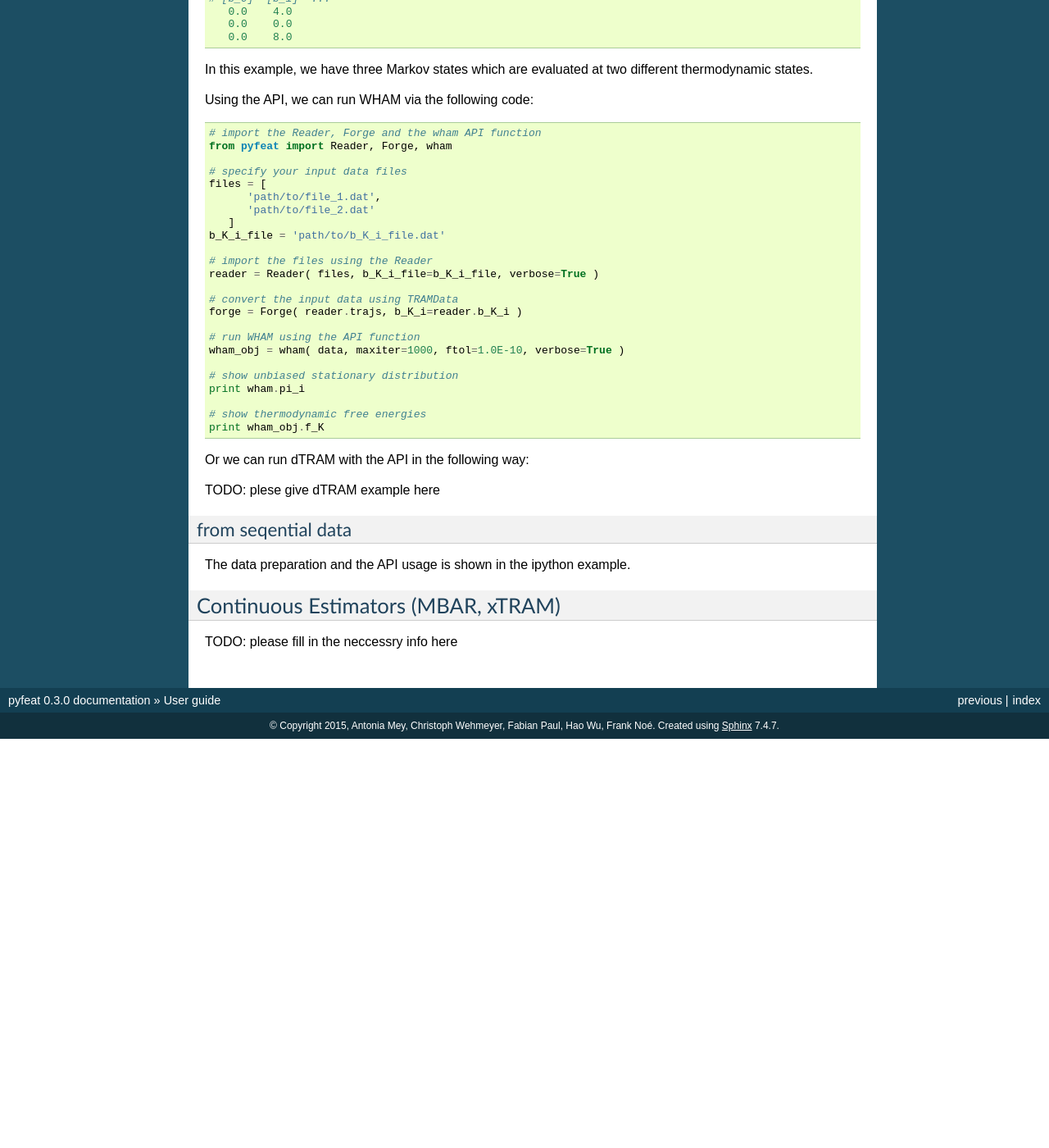
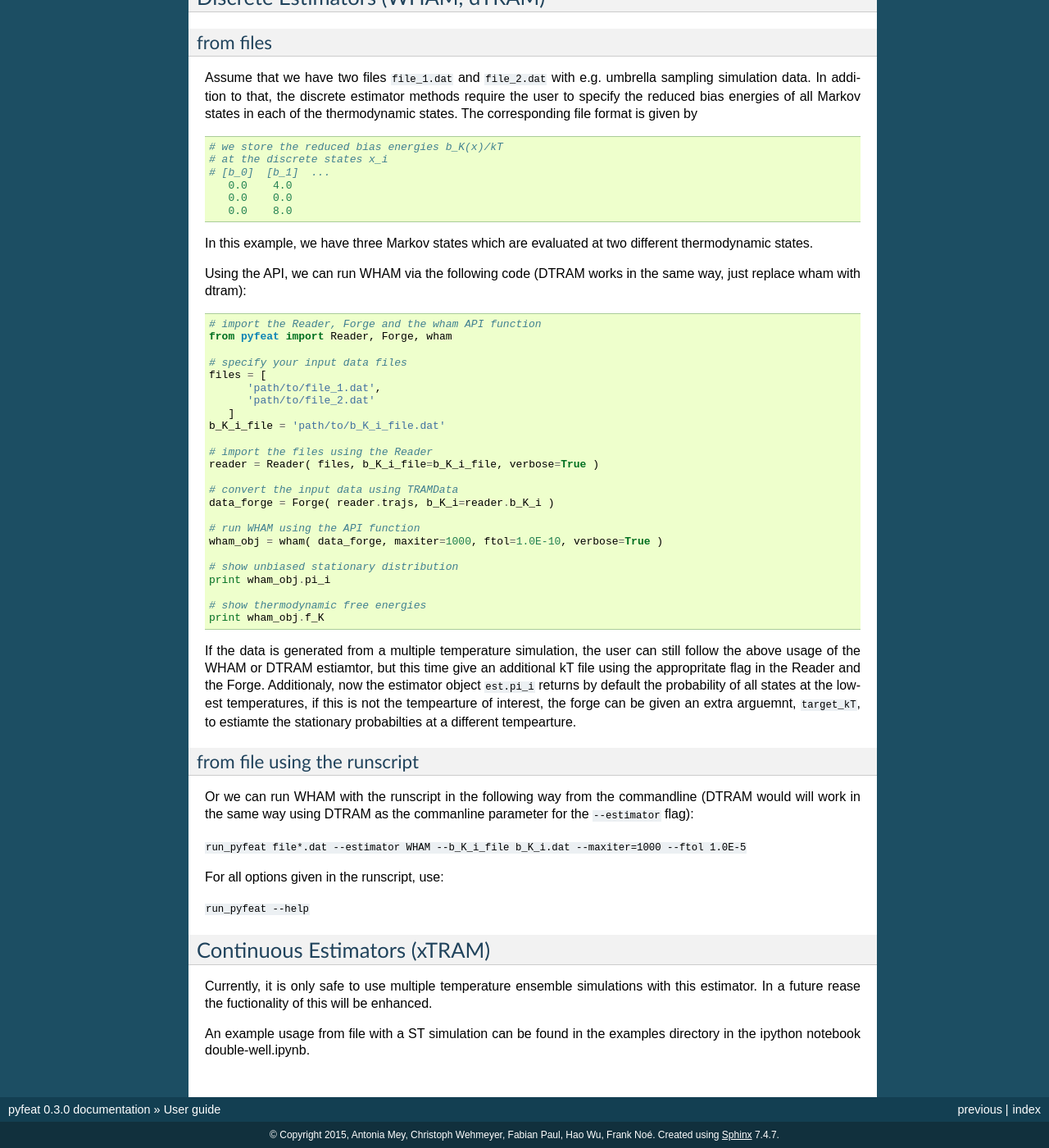
Before and after one commit to markovmodel/pyfeat, a Sphinx documentation site: the page built from doc/source/usr.rst, in a window 1280 px wide and 1400 px high, scrolled down 1442 px. Shown: the whole window at 82% size. Built offline with Sphinx 7.4.7, drawn with Linux system fonts in a browser that asks for light colours; before the commit the page ends 2343 px from its top, so only the background shows below that; some of the changed text lies outside the part shown.

Commit message:
minor changes

```diff
--- a/doc/source/install.rst
+++ b/doc/source/install.rst
@@ -45,12 +45,6 @@
 
    python setup.py install [--user]
 
-To build the C-extensions in place, you can also run:
-
-.. code-block:: bash
-
-   python setup.py build_ext --inplace
-
 For a development installation run:
 
 .. code-block:: bash
--- a/doc/source/usr.rst
+++ b/doc/source/usr.rst
@@ -17,8 +17,8 @@
    # The next lines indicates the meaning of the columns,
    # [M] denotes Markov state indices (starting from zero),
    # [T] denotes thermodynamic state indices (starting from zero),
-   # and [u_I] denotes the reduced bias energies u_I/kT
-   # [M]  [T]  [u_0]  [u_1]  ...
+   # and [b_K] denotes the reduced bias energies b_K/kT
+   # [M]  [T]  [b_0]  [b_1]  ...
       0    0    3.1   18.2
       1    0    3.2   18.3
       2    0    4.8   19.9
@@ -38,10 +38,19 @@
 Temperature as only thermodynamic variable
 ------------------------------------------
 
-In this case, you need the ``[M]`` and ``[T]`` columns, and one energy column ``[u_K]``; this column contains the reduced energy sequence. The energy is reduced according to the generating thermodynamic state. For example, the entry ``2  5  20.5`` denotes that the actual sample corresponds to the Markov state ``2``, was generated at temperature ``kT_5``, and the corresponding energy was reduced with ``kT_5``.
+In this case, you need the ``[M]`` and ``[T]`` columns, and one reduced potential energy column ``[u_K]``. In this case the third column only contains reduced potential energies: u_K = u(x)/kT_K. The energy is reduced according to the generating thermodynamic state. For example, the entry ``2  5  20.5`` denotes that the actual sample corresponds to the Markov state ``2``, was generated at temperature ``kT_5``, and the corresponding energy was reduced with ``kT_5``.
 
-**Important note**: for temperature-dependent simulations, you need an additional single column ``kT`` file wich indicates all generating temperatures times the Boltzmann constant (consistent with your energy units). Note that the order of ``kT`` values must be constistent with the numbering of the thermodynamic states.
+**Important note**: for temperature-dependent simulations, you need an additional single column ``kT`` file wich indicates all generating temperatures times the Boltzmann constant (consistent with your energy units). Note that the order of ``kT`` values must be constistent with the numbering of the thermodynamic states. Additionally the ``kT.dat`` file will need to contain all tempeartures multiplied by the Botzmann constant. (Make sure that you are suing the correct units here when reducing your potential energies.) The ``kT.dat`` file is just a single column file. ::
 
+   #This is a kT file
+   #[kT]
+   1.2
+   1.4
+   1.7
+   1.9
+   .
+   .
+   .
 
 Hamiltonian replica exchange, umbrella sampling, etc
 ----------------------------------------------------
@@ -62,7 +71,7 @@
 from files
 ----------
 
-Assume that we have two files ``file_1.dat`` and ``file_2.dat`` with simulation data. In addition to that, the discrete estimator methods require the user to specify the reduced bias energies of all Markov states in each of the thermodynamic states. The corresponding file format is given by ::
+Assume that we have two files ``file_1.dat`` and ``file_2.dat`` with e.g. umbrella sampling simulation data. In addition to that, the discrete estimator methods require the user to specify the reduced bias energies of all Markov states in each of the thermodynamic states. The corresponding file format is given by ::
 
    # we store the reduced bias energies b_K(x)/kT
    # at the discrete states x_i
@@ -73,7 +82,7 @@
 
 In this example, we have three Markov states which are evaluated at two different thermodynamic states.
 
-Using the API, we can run WHAM via the following code:
+Using the API, we can run WHAM via the following code (DTRAM works in the same way, just replace wham with dtram):
 
 .. code-block:: python
 
@@ -91,27 +100,35 @@
    reader = Reader( files, b_K_i_file=b_K_i_file, verbose=True )
 
    # convert the input data using TRAMData
-   forge = Forge( reader.trajs, b_K_i=reader.b_K_i )
+   data_forge = Forge( reader.trajs, b_K_i=reader.b_K_i )
 
    # run WHAM using the API function
-   wham_obj = wham( data, maxiter=1000, ftol=1.0E-10, verbose=True )
+   wham_obj = wham( data_forge, maxiter=1000, ftol=1.0E-10, verbose=True )
 
    # show unbiased stationary distribution
-   print wham.pi_i
+   print wham_obj.pi_i
 
    # show thermodynamic free energies
    print wham_obj.f_K
 
-Or we can run dTRAM with the API in the following way:
+If the data is generated from a multiple temperature simulation,  the user can still follow the above usage of the WHAM or DTRAM estiamtor, but this time give an additional kT file using the appropritate flag in the Reader and the Forge. Additionaly, now the estimator object ``est.pi_i`` returns by default the probability of all states at the lowest temperatures, if this is not the tempearture of interest, the forge can be given an extra arguemnt, ``target_kT``, to estiamte the stationary probabilties at a different tempearture.
 
-TODO: plese give dTRAM example here
+from file using the runscript
+-----------------------------
+
+Or we can run WHAM with the runscript in the following way from the commandline (DTRAM would will work in the same way using DTRAM as the commanline parameter for the ``--estimator`` flag):
+
+``run_pyfeat file*.dat --estimator WHAM --b_K_i_file b_K_i.dat --maxiter=1000 --ftol 1.0E-5``
+
+For all options given in the runscript, use:
+
+``run_pyfeat --help``
 
 
-from seqential data
--------------------
 
-The data preparation and the API usage is shown in the ipython example.
+Continuous Estimators (xTRAM)
+===================================
 
-Continuous Estimators (MBAR, xTRAM)
-===================================
-TODO: please fill in the neccessry info here
+Currently, it is only safe to use multiple temperature ensemble simulations with this estimator. In a future rease the fuctionality of this will be enhanced.
+
+An example usage from file with a ST simulation can be found in the examples directory in the ipython notebook double-well.ipynb.
```
Also changed, not shown: setup.py (+5 -2 lines), 1 other file.
